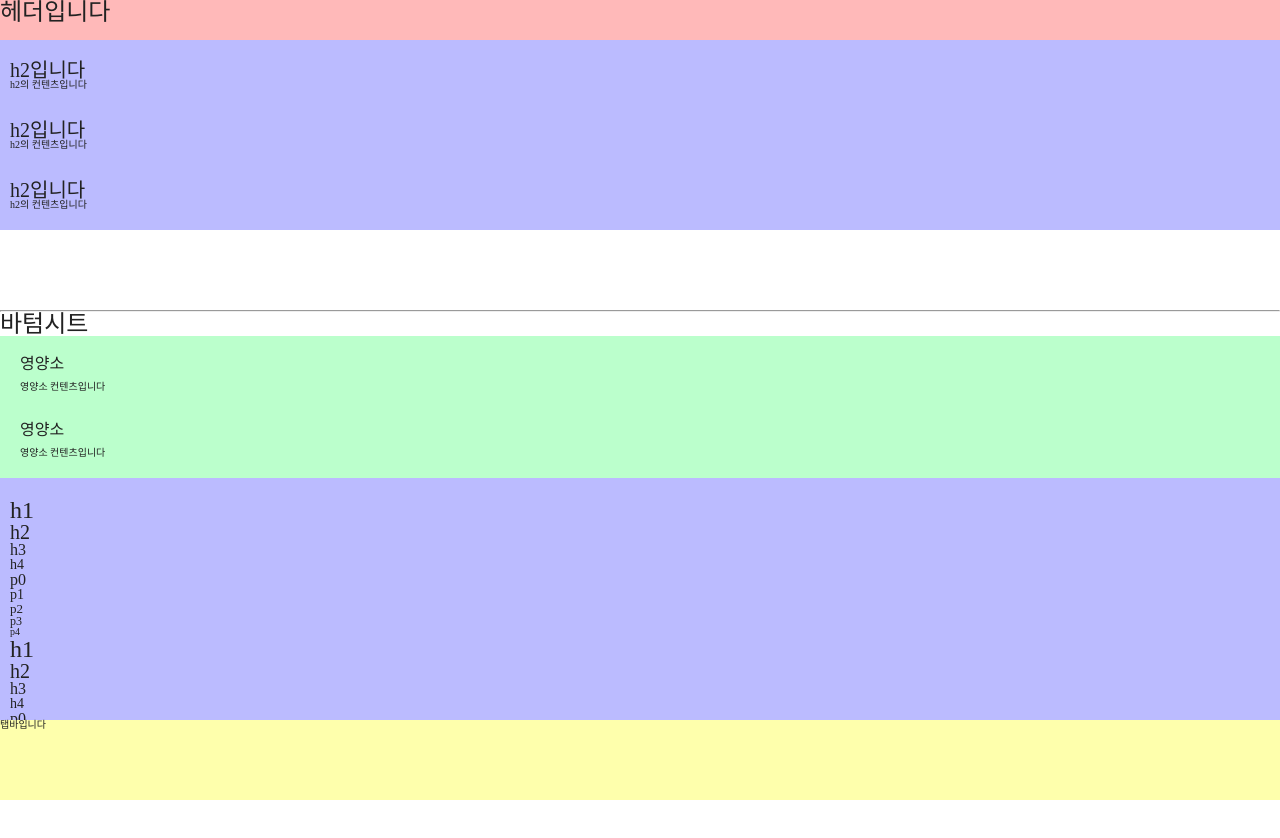
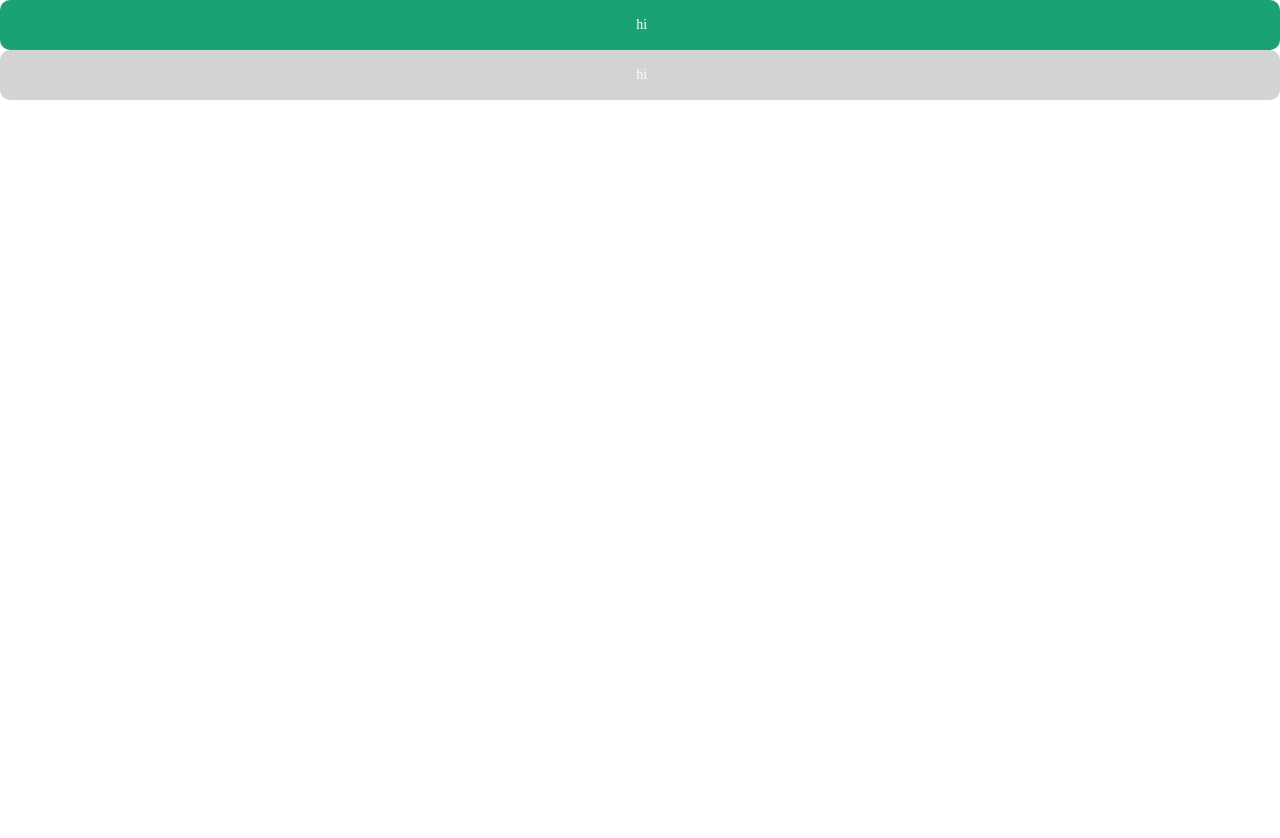
Before and after one commit to signalman/Foody, a React (Create React App) app in the folder frontend/foody/: page /dev in a window 1280 px wide. Shown: the top 838 px of the page. After the commit the page ends 800 px from the top, so only its background shows below. Built offline with nearby package versions, Linux system fonts and the light colour scheme; a web font is replaced by a local one.

Commit message:
feat: Large버튼 컴퍼넌트 구현

```diff
--- /dev/null
+++ b/frontend/foody/src/components/atom/LargeButton/LargeButton.scss
@@ -0,0 +1,22 @@
+@use 'styles/base/variable.scss' as var;
+
+.button-value {
+	color: var.$white;
+	font-size: var.$p1;
+	font-weight: var.$fw-500;
+	height: 50px;
+	width: 100%;
+	border-radius: 10px;
+}
+
+.green {
+	background-color: var.$primary-green-500;
+}
+
+.lightgreen {
+	background-color: var.$primary-green-300;
+}
+
+.gray {
+	background-color: var.$black-100;
+}
--- /dev/null
+++ b/frontend/foody/src/components/atom/LargeButton/LargeButton.tsx
@@ -0,0 +1,24 @@
+import React, { ButtonHTMLAttributes } from 'react';
+import './LargeButton.scss';
+import classNames from 'classnames';
+import LargeButtonColor from 'constants/color';
+
+interface BottomBtnProps extends ButtonHTMLAttributes<HTMLButtonElement> {
+	value?: string;
+	buttonColor?: LargeButtonColor;
+}
+
+function LargeButton({ value, buttonColor }: BottomBtnProps) {
+	return (
+		<button type="button" className={classNames('button-value', buttonColor)}>
+			<img src="" alt="" /> {value}
+		</button>
+	);
+}
+
+export default LargeButton;
+
+LargeButton.defaultProps = {
+	value: '',
+	buttonColor: LargeButtonColor.Green,
+};
--- a/frontend/foody/src/components/template/DevTemplate/DevTemplate.tsx
+++ b/frontend/foody/src/components/template/DevTemplate/DevTemplate.tsx
@@ -1,69 +1,14 @@
 import React from 'react';
 import './DevTemplate.scss';
+import LargeButton from 'components/atom/LargeButton/LargeButton';
+import LargeButtonColor from 'constants/color';
 
 function DevTemplate() {
 	return (
-		<>
-			<header>
-				<h1>헤더입니다</h1>
-			</header>
-
-			<div className="container">
-				<div className="content-default-container">
-					<h2>h2입니다</h2>
-					<div>h2의 컨텐츠입니다</div>
-				</div>
-
-				<div className="content-default-container">
-					<h2>h2입니다</h2>
-					<div>h2의 컨텐츠입니다</div>
-				</div>
-
-				<div className="content-default-container">
-					<h2>h2입니다</h2>
-					<div>h2의 컨텐츠입니다</div>
-				</div>
-			</div>
-
-			<hr />
-
-			<h1>바텀시트</h1>
-
-			<div className="sheet-container">
-				<div className="content-default-container">
-					<h3>영양소</h3>
-					<div>영양소 컨텐츠입니다</div>
-				</div>
-				<div className="content-default-container">
-					<h3>영양소</h3>
-					<div>영양소 컨텐츠입니다</div>
-				</div>
-			</div>
-
-			<div className="container">
-				<h1>h1</h1>
-				<h2>h2</h2>
-				<h3>h3</h3>
-				<h4>h4</h4>
-				<p className="p0">p0</p>
-				<p className="p1">p1</p>
-				<p className="p2">p2</p>
-				<p className="p3">p3</p>
-				<p className="p4">p4</p>
-
-				<h1>h1</h1>
-				<h2>h2</h2>
-				<h3>h3</h3>
-				<h4>h4</h4>
-				<p className="p0">p0</p>
-				<p className="p1">p1</p>
-				<p className="p2">p2</p>
-				<p className="p3">p3</p>
-				<p className="p4">p4</p>
-			</div>
-
-			<nav className="tabbar-container">탭바입니다</nav>
-		</>
+		<div>
+			<LargeButton value="hi" buttonColor={LargeButtonColor.Green} />
+			<LargeButton value="hi" buttonColor={LargeButtonColor.Gray} />
+		</div>
 	);
 }
 
--- /dev/null
+++ b/frontend/foody/src/constants/color.ts
@@ -0,0 +1,6 @@
+enum LargeButtonColor {
+	Green = 'green',
+	Gray = 'gray',
+}
+
+export default LargeButtonColor;
--- a/frontend/foody/src/styles/base/_variable.scss
+++ b/frontend/foody/src/styles/base/_variable.scss
@@ -43,9 +43,9 @@ $primary-green-400: #48b590;
 $primary-green-500: #1aa274;
 $primary-green-600: #0c9566;
 
-$primary-green-400: #ffdca6;
-$primary-green-500: #ffa112;
-$primary-green-600: #ff8a00;
+$primary-orange-400: #ffdca6;
+$primary-orange-500: #ffa112;
+$primary-orange-600: #ff8a00;
 
 $primary-yellow-400: #fff2b7;
 $primary-yellow-500: #ffde1a;
```
Also changed, not shown: 2 other files (tests, documents, lock files or other folders).
